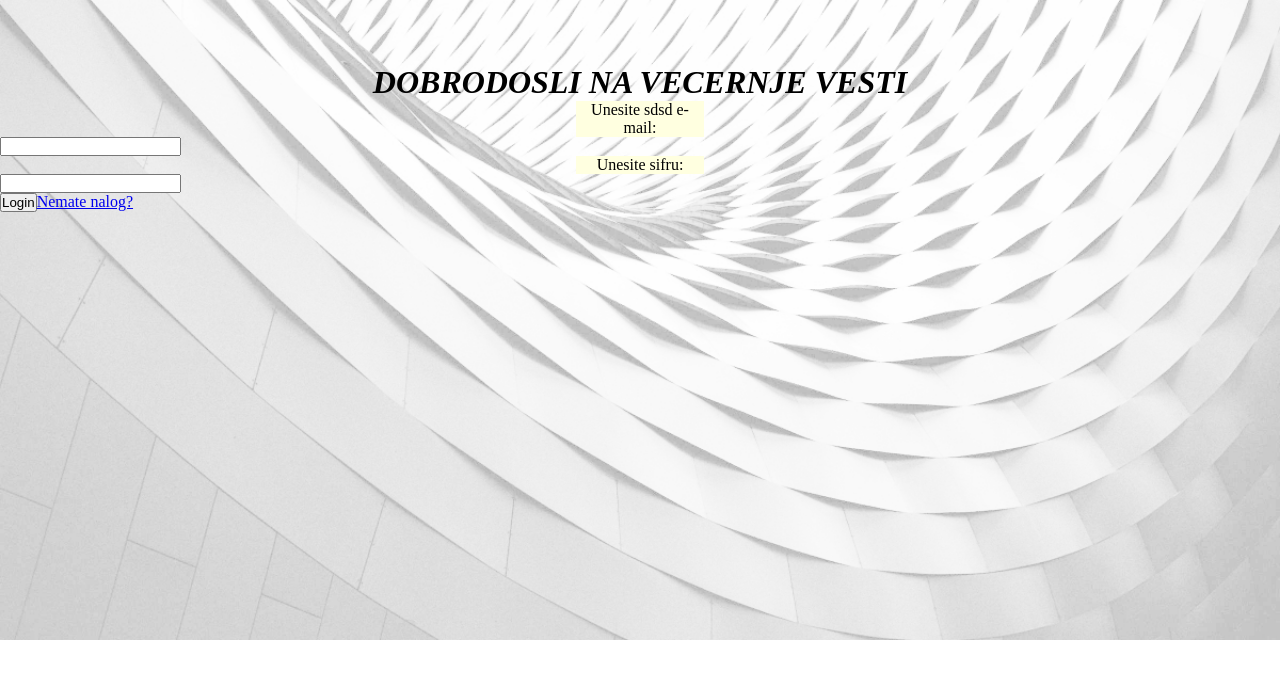
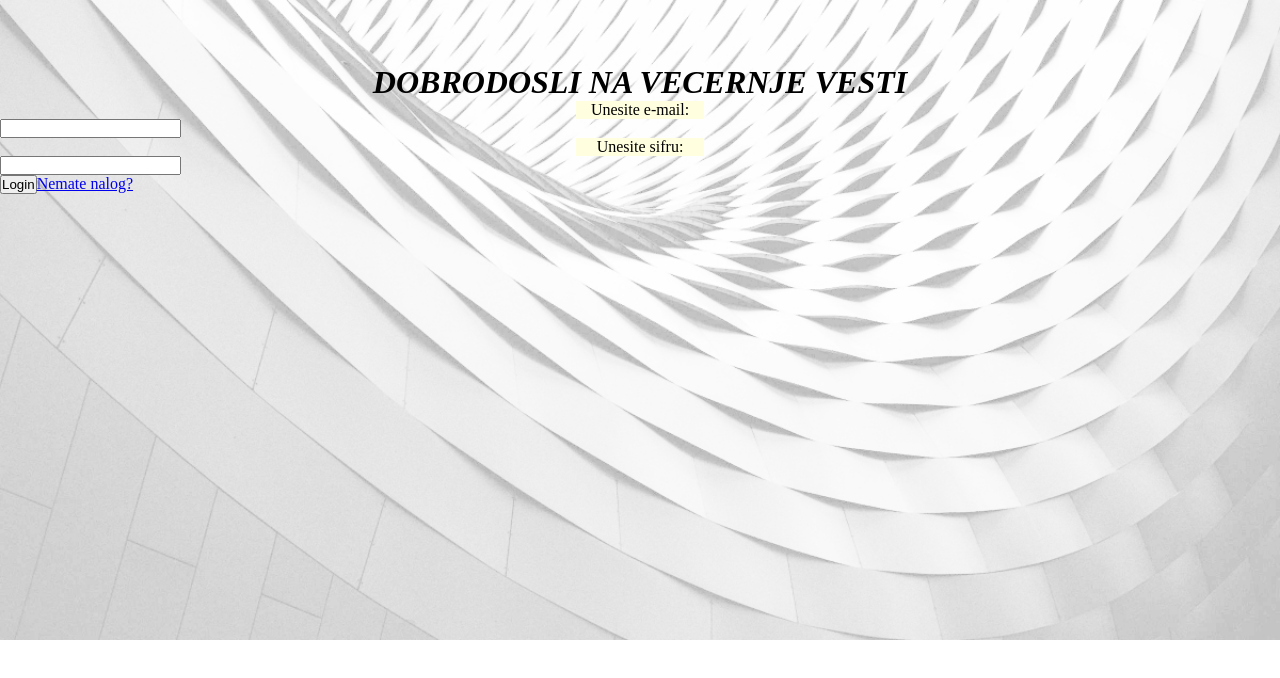
Before and after one commit to Grga126/news-app, a React (Create React App) app: page /login in a window 1280 px wide. Shown: the top 678 px of the page. Built offline with nearby package versions, Linux system fonts and the light colour scheme.

Commit message:
Obrisano

```diff
--- a/src/html/login.js
+++ b/src/html/login.js
@@ -3,7 +3,7 @@ export default function Login(){
         <div>
         <h1 className="header">DOBRODOSLI NA VECERNJE VESTI</h1>
         <form>
-            <p className="paragraph" >Unesite sdsd e-mail:</p>
+            <p className="paragraph" >Unesite e-mail:</p>
             <input className="input" type="text" id="email" name="email"/><br/>
             <p className="paragraph">Unesite sifru:</p>
             <input className="input" type="password" id="password" name="password"/><br/>
```
